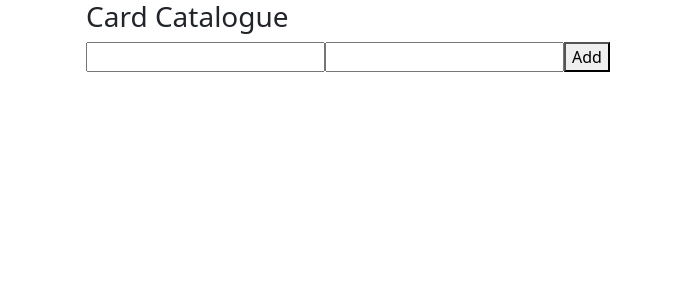
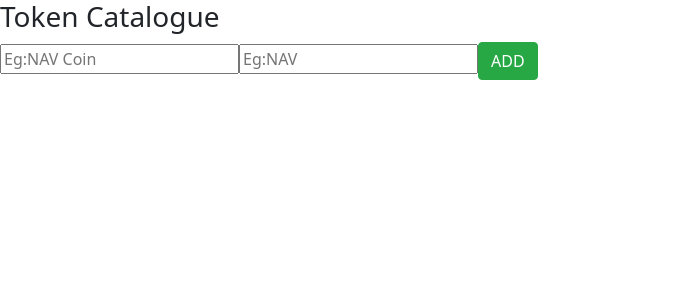
Before and after one commit to nehaannvinu/FullStackTraining, a React (Create React App) app: page / in a window 1280 px wide. Shown: the top 300 px of the page, without its empty margins (0-673 px from the left). Built offline with nearby package versions, Linux system fonts and the light colour scheme.

Commit message:
Update state change logic

```diff
--- a/src/App.js
+++ b/src/App.js
@@ -1,61 +1,12 @@
 import React, { useState } from "react";
+import Button from "./components/button";
+import AddToken from "./pages/addToken";
+
 
 function App() {
-  const [tokenName, setTokenName] = useState("");
-  const [tokenSymbol, setTokenSymbol] = useState("")
-  const [tokens, setTokens] = useState([{
-    name: "",
-    symbol: ""
-  }]);
-
-  let newToken = "";
-  let newSymbol = "";
-
-  function handleTokenName(event) {
-    newToken = event.target.value;
-    setTokenName(newToken);
-  }
-
-  function handleTokenSymbol(event) {
-    newSymbol = event.target.value;
-    setTokenSymbol(newSymbol);
-  }
-
-  function handleClick() {
-
-    setTokens((prevItems) => {
-      return {
-        ...prevItems,
-        name: tokenName,
-        symbol: tokenSymbol
-      };
-    });
-    console.log(tokens)
-    setTokenName("");
-    setTokenSymbol("")
-  }
-
   return (
-    <div className="container">
-      <div className="heading">
-        <h3>Card Catalogue</h3>
-      </div>
-      <div>
-        <input name="tokenname" onChange={handleTokenName} type="text" value={tokenName} />
-        <input name="tokensymbol" onChange={handleTokenSymbol} type="text" value={tokenSymbol} />
-        <button onClick={handleClick}>
-          <span>Add</span>
-        </button>
-      </div>
-      {/* <div class="card">
-        <div class="card-body">
-          <ul>
-            {tokens.map((token) => {
-              return <p>{token}</p>;
-            })}
-          </ul>
-        </div>
-      </div> */}
+    <div className="App">
+      <AddToken/>
     </div>
   );
 }
--- /dev/null
+++ b/src/components/button.js
@@ -0,0 +1,9 @@
+const Button = () => {
+    return(
+        <div>
+            <button type="button" class="btn btn-success" >ADD</button>
+        </div>
+    )
+}
+
+export default Button
--- /dev/null
+++ b/src/components/card.js
@@ -0,0 +1,15 @@
+const Card = ({tokens}) => {
+    return (
+        <div class="card">
+            <div class="card-body">
+                <>
+                    {tokens.map(({ name, symbol }) => (
+                        <p key={name}> Token name is {name} with symbol {symbol}</p>
+                    ))}
+                </>
+            </div>
+        </div>
+    )
+}
+
+export default Card;
--- /dev/null
+++ b/src/pages/addToken.js
@@ -0,0 +1,50 @@
+import { useState } from "react";
+import Card from "../components/card";
+
+const AddToken = () => {
+    const [tokenName, setTokenName] = useState("");
+    const [tokenSymbol, setTokenSymbol] = useState("")
+    const [flag, setflag] = useState(false)
+    const [tokens, setTokens] = useState([{
+    }]);
+
+    let newToken = "";
+    let newSymbol = "";
+
+    function handleTokenName(event) {
+        newToken = event.target.value;
+        setTokenName(newToken);
+    }
+
+    function handleTokenSymbol(event) {
+        newSymbol = event.target.value;
+        setTokenSymbol(newSymbol);
+    }
+
+    function handleClick() {
+        setflag(true)
+        setTokens([...tokens, { name: tokenName, symbol: tokenSymbol }])
+        console.log(tokens)
+        setTokenName("");
+        setTokenSymbol("")
+    }
+
+    return (
+        <div>
+
+            <div className="heading">
+                <h3>Token Catalogue</h3>
+            </div>
+            <div>
+                <input id="tokenname" placeholder="Eg:NAV Coin" onChange={handleTokenName} type="text" value={tokenName} />
+                <input id="tokensymbol" placeholder="Eg:NAV" onChange={handleTokenSymbol} type="text" value={tokenSymbol} />
+                <button type="button" onClick={handleClick} class="btn btn-success" >ADD</button>
+            </div>
+            <div className="classcomponent">
+                {flag ? <Card tokens={tokens} /> : " "}
+            </div>
+        </div>
+    )
+}
+
+export default AddToken
```
